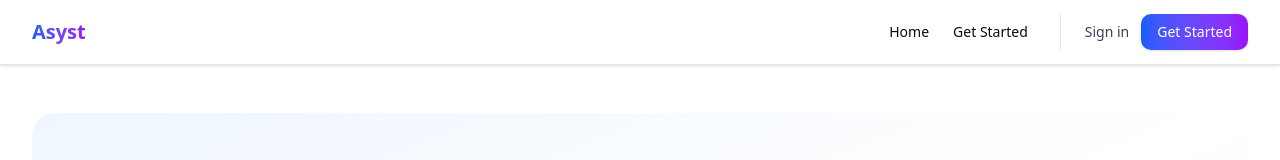
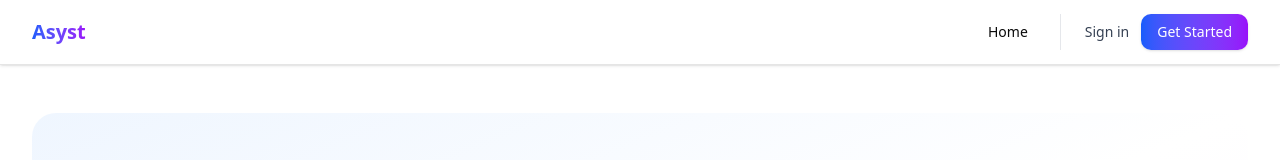
Before and after one commit to cs1060f25/asyst-project, a Next.js app: page / in a window 1280 px wide. Shown: the top 160 px of the page. Built offline with nearby package versions, Linux system fonts and the light colour scheme; no server answers.

Commit message:
fix(ASYSR-22): Remove duplicate 'Get Started' link from navigation
- Remove 'Get Started' from ClientNavLinks to avoid duplication
- Keep only the gradient button version in AuthMenu for better UX

```diff
--- a/src/components/auth/ClientNavLinks.tsx
+++ b/src/components/auth/ClientNavLinks.tsx
@@ -99,11 +99,9 @@ export default function ClientNavLinks() {
 
   if (!ready) {
     // Render basic links while loading; middleware will still enforce protection.
-    // If authenticated, show minimal nav without "Get Started" to avoid confusion
     return (
       <>
         <Link href="/" className="hover:underline">Home</Link>
-        {!isAuthed && <Link href="/auth/role-selection" className="hover:underline">Get Started</Link>}
       </>
     );
   }
@@ -132,7 +130,6 @@ export default function ClientNavLinks() {
   return (
     <>
       <Link href="/" className="hover:underline">Home</Link>
-      {!isAuthed && <Link href="/auth/role-selection" className="hover:underline">Get Started</Link>}
     </>
   );
 }
```
